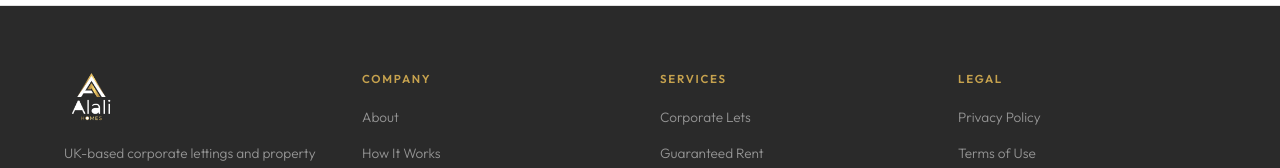
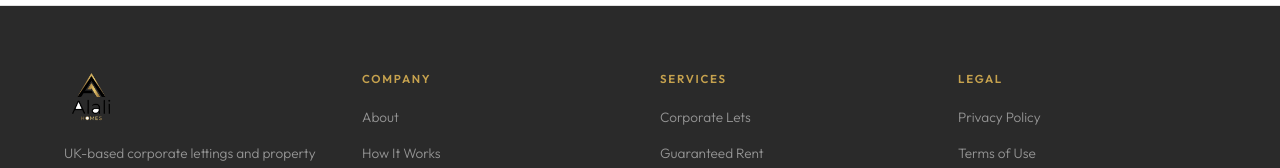
Before and after one commit to elayronline/alali-homes, a Next.js app: page / in a window 1280 px wide. Shown: the part 6732-6900 px from the top of the page. Built offline with nearby package versions, Linux system fonts and the light colour scheme.

Commit message:
Use original logo in footer without filters
Co-Authored-By: Claude Opus 4.6 <noreply@anthropic.com>

```diff
--- a/components/Footer.tsx
+++ b/components/Footer.tsx
@@ -29,7 +29,7 @@ export function Footer() {
           {/* Col 1: Logo + desc + social */}
           <div>
             <Image
-              src="/logo-light.png"
+              src="/logo.png"
               alt="Alali Homes — Corporate Lettings"
               width={120}
               height={50}
```
